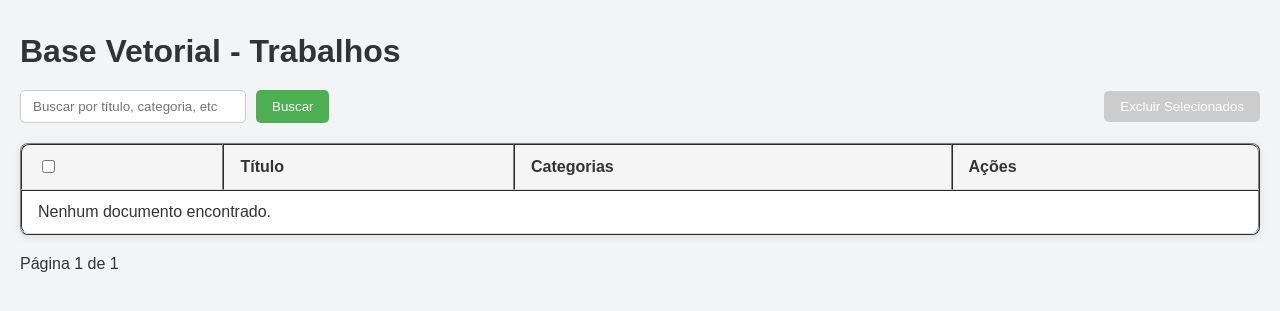
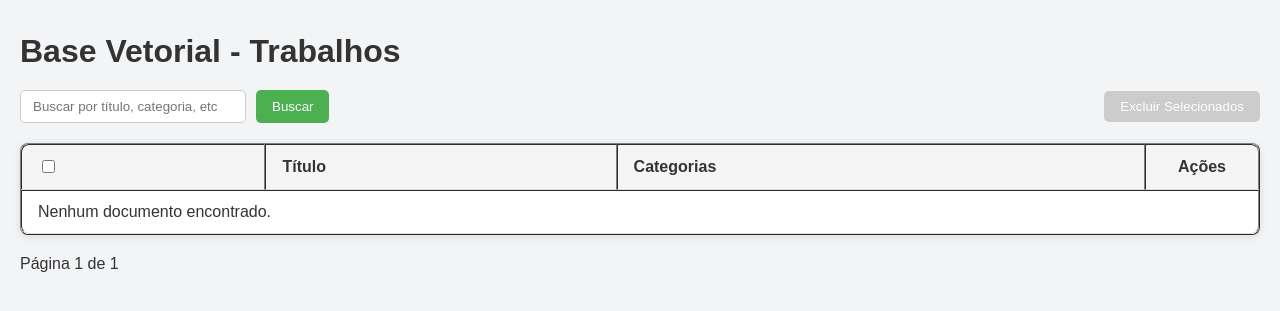
Before and after one commit to WladRamos/Freela_Assistant, a Django app: page /painel_admin/base-vetorial/ in a window 1280 px wide. Shown: the part 68-379 px from the top of the page. Run offline with Django 5.2, Linux system fonts and the light colour scheme; a user stored in the database is signed in; data that the repository does not hold is empty; parts of the project's set-up code (start-up, migrations or seed data) failed here and were passed over; some libraries are stand-ins or nearby versions.

Commit message:
ajustando tamanho fixo da coluna do botao ver mais

```diff
--- a/AI_Assistant/Assistant_app/static/assistant/styles/admin-vector-base.css
+++ b/AI_Assistant/Assistant_app/static/assistant/styles/admin-vector-base.css
@@ -95,6 +95,11 @@ border-bottom-left-radius: 8px;
 table tbody tr:last-child td:last-child {
 border-bottom-right-radius: 8px;
 }
+
+table th:nth-child(4), table td:nth-child(4) {
+    width: 80px; /* ações */
+    text-align: center;
+  }
 
 /* Paginação */
 .pagination {
```
